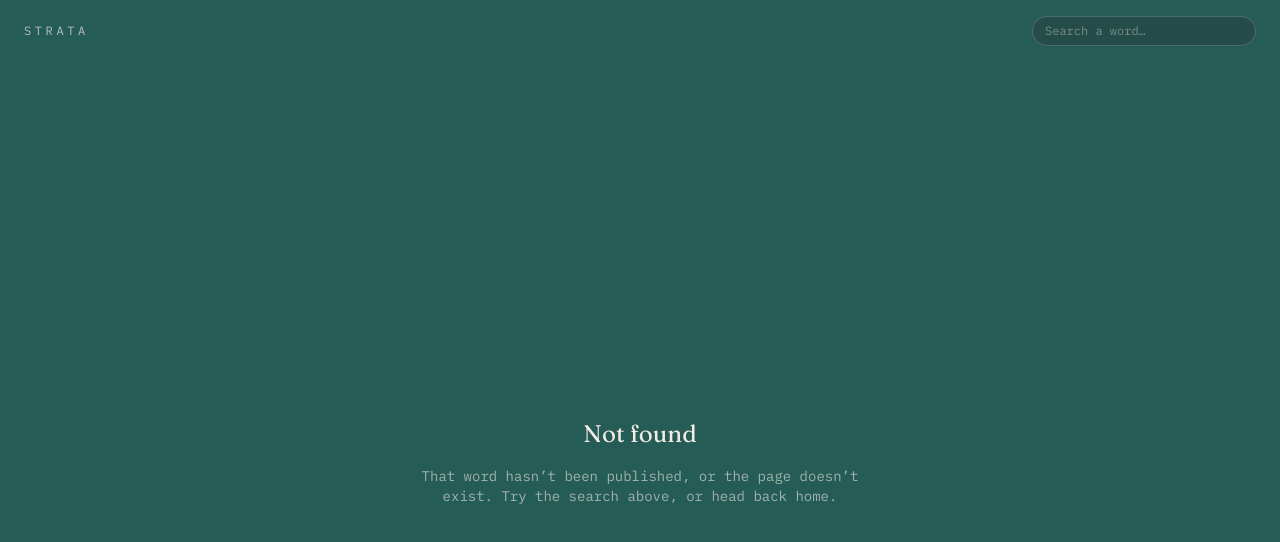
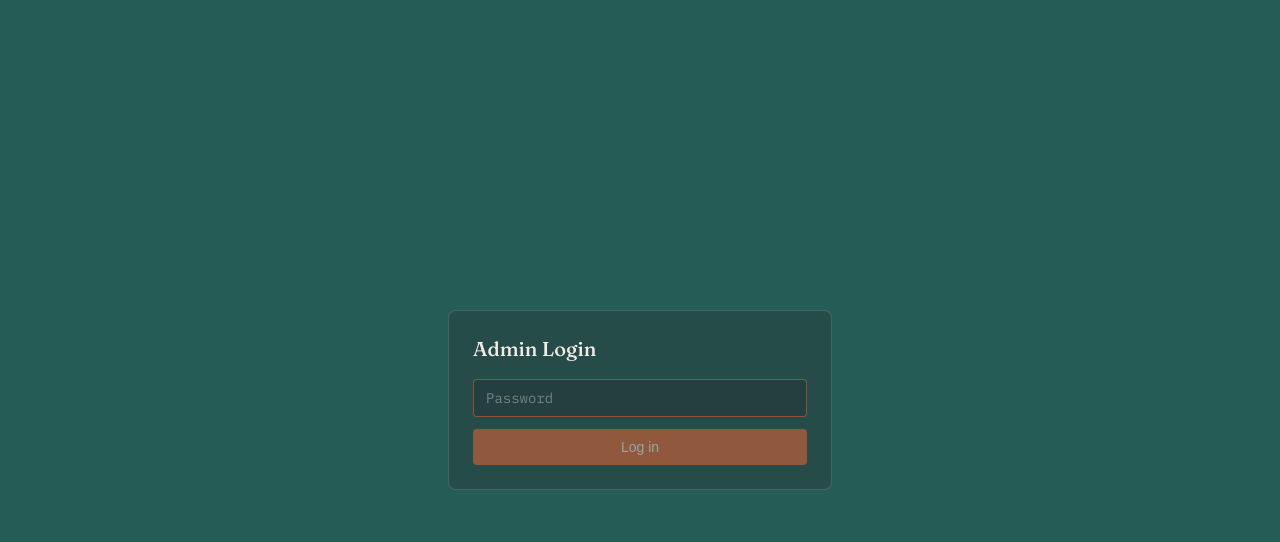
Before and after one commit to lmdrew96/strata, a Next.js app: page /admin/login in a window 1280 px wide. Before the commit this address had no page. Shown: the top 542 px of the page. Built offline with nearby package versions, Linux system fonts and the light colour scheme.

Commit message:
v0.8.0: password protect /admin, add footer admin link

```diff
--- a/package.json
+++ b/package.json
@@ -1,6 +1,6 @@
 {
   "name": "strata",
-  "version": "0.7.9",
+  "version": "0.8.0",
   "private": true,
   "scripts": {
     "dev": "next dev",
--- /dev/null
+++ b/src/app/Footer.tsx
@@ -0,0 +1,16 @@
+import Link from "next/link";
+
+// Sibling of <main>, same pattern as Header -- the only discoverable path
+// to /admin from the public site.
+export function Footer() {
+  return (
+    <footer className="flex w-full items-center justify-center bg-strata-teal px-6 py-4">
+      <Link
+        href="/admin/flagship"
+        className="font-data text-xs tracking-[0.2em] text-strata-parchment/30 uppercase transition-colors hover:text-strata-parchment/60"
+      >
+        admin
+      </Link>
+    </footer>
+  );
+}
--- a/src/app/admin/flagship/page.tsx
+++ b/src/app/admin/flagship/page.tsx
@@ -1,6 +1,7 @@
 "use client";
 
 import { useEffect, useState } from "react";
+import { useRouter } from "next/navigation";
 import { Header } from "../../Header";
 
 type FlagshipEra = {
@@ -49,10 +50,17 @@ const DRIFT_TYPES: DriftType[] = [
 ];
 
 export default function FlagshipAdminPage() {
+  const router = useRouter();
   const [words, setWords] = useState<FlagshipWord[]>([]);
   const [headwordInput, setHeadwordInput] = useState("");
   const [generating, setGenerating] = useState(false);
   const [error, setError] = useState<string | null>(null);
+
+  async function handleSignOut() {
+    await fetch("/api/admin-logout", { method: "POST" });
+    router.push("/");
+    router.refresh();
+  }
 
   async function loadWords() {
     const res = await fetch("/api/flagship");
@@ -108,12 +116,22 @@ export default function FlagshipAdminPage() {
       <Header />
       <main className="min-h-screen bg-strata-teal">
         <div className="mx-auto max-w-4xl p-8">
+          <div className="flex items-start justify-between gap-4">
+            <div>
               <h1 className="font-display text-2xl font-medium text-strata-parchment">
                 Flagship word curation
               </h1>
               <p className="font-data mt-1 text-sm text-strata-parchment/50">
                 Claude-assisted research drafts, pending human review before publish.
               </p>
+            </div>
+            <button
+              onClick={handleSignOut}
+              className="font-data shrink-0 rounded border border-strata-parchment/20 px-3 py-1.5 text-xs font-medium text-strata-parchment/60 transition-colors hover:border-strata-coral/50 hover:text-strata-parchment"
+            >
+              Sign out
+            </button>
+          </div>
 
           <form onSubmit={handleGenerate} className="mt-6 flex gap-2">
             <input
--- /dev/null
+++ b/src/app/admin/login/page.tsx
@@ -0,0 +1,72 @@
+"use client";
+
+import { Suspense, useState } from "react";
+import { useRouter, useSearchParams } from "next/navigation";
+
+// No Header here -- this is a bare auth gate, not a content page, so it
+// skips the site nav the same way Sensible's admin login does.
+export default function AdminLoginPage() {
+  return (
+    <Suspense>
+      <LoginForm />
+    </Suspense>
+  );
+}
+
+// useSearchParams needs a Suspense boundary above it for static builds --
+// split out so the wrapper above can provide one without an extra fallback
+// flash (this route is tiny and renders instantly either way).
+function LoginForm() {
+  const router = useRouter();
+  const nextPath = useSearchParams().get("next") ?? "/admin/flagship";
+  const [password, setPassword] = useState("");
+  const [error, setError] = useState<string | null>(null);
+  const [submitting, setSubmitting] = useState(false);
+
+  async function handleSubmit(e: React.FormEvent) {
+    e.preventDefault();
+    setSubmitting(true);
+    setError(null);
+
+    const res = await fetch("/api/admin-login", {
+      method: "POST",
+      headers: { "Content-Type": "application/json" },
+      body: JSON.stringify({ password }),
+    });
+
+    if (res.ok) {
+      router.push(nextPath);
+      router.refresh();
+    } else {
+      setError("Incorrect password.");
+      setSubmitting(false);
+    }
+  }
+
+  return (
+    <main className="flex min-h-screen flex-col items-center justify-center bg-strata-teal px-6">
+      <form
+        onSubmit={handleSubmit}
+        className="w-full max-w-sm rounded-lg border border-strata-parchment/15 bg-strata-rosewood/20 p-6"
+      >
+        <h1 className="font-display text-xl font-medium text-strata-parchment">Admin Login</h1>
+        <input
+          type="password"
+          autoFocus
+          value={password}
+          onChange={(e) => setPassword(e.target.value)}
+          placeholder="Password"
+          className="font-data mt-4 w-full rounded border border-strata-parchment/20 bg-strata-rosewood/20 px-3 py-2 text-sm text-strata-parchment placeholder:text-strata-parchment/40 focus:border-strata-coral/50 focus:outline-none"
+        />
+        {error && <p className="mt-2 text-sm text-red-400">{error}</p>}
+        <button
+          type="submit"
+          disabled={submitting || !password}
+          className="mt-3 w-full rounded bg-strata-coral px-4 py-2 text-sm font-medium text-white transition-colors hover:bg-strata-coral/90 disabled:opacity-50"
+        >
+          {submitting ? "Checking…" : "Log in"}
+        </button>
+      </form>
+    </main>
+  );
+}
--- /dev/null
+++ b/src/app/api/admin-login/route.ts
@@ -0,0 +1,20 @@
+import { NextResponse } from "next/server";
+import { ADMIN_AUTH_COOKIE } from "../../../lib/admin-auth";
+
+export async function POST(request: Request) {
+  const { password } = (await request.json()) as { password?: string };
+
+  if (!password || password !== process.env.ADMIN_PASSWORD) {
+    return NextResponse.json({ error: "Incorrect password" }, { status: 401 });
+  }
+
+  const response = NextResponse.json({ success: true });
+  response.cookies.set(ADMIN_AUTH_COOKIE, password, {
+    httpOnly: true,
+    secure: process.env.NODE_ENV === "production",
+    sameSite: "lax",
+    path: "/",
+    maxAge: 60 * 60 * 24 * 30, // 30 days
+  });
+  return response;
+}
--- /dev/null
+++ b/src/app/api/admin-logout/route.ts
@@ -0,0 +1,8 @@
+import { NextResponse } from "next/server";
+import { ADMIN_AUTH_COOKIE } from "../../../lib/admin-auth";
+
+export async function POST() {
+  const response = NextResponse.json({ success: true });
+  response.cookies.delete(ADMIN_AUTH_COOKIE);
+  return response;
+}
--- a/src/app/error.tsx
+++ b/src/app/error.tsx
@@ -1,6 +1,7 @@
 "use client";
 
 import { useEffect } from "react";
+import { Footer } from "./Footer";
 import { Header } from "./Header";
 
 // Wraps page.js/loading.js/not-found.js and nested layouts below the root
@@ -34,6 +35,7 @@ export default function Error({
           Try again
         </button>
       </main>
+      <Footer />
     </>
   );
 }
--- a/src/app/not-found.tsx
+++ b/src/app/not-found.tsx
@@ -1,3 +1,4 @@
+import { Footer } from "./Footer";
 import { Header } from "./Header";
 
 // Renders whenever /word/[headword]/page.tsx calls notFound() for a
@@ -15,6 +16,7 @@ export default function NotFound() {
           above, or head back home.
         </p>
       </main>
+      <Footer />
     </>
   );
 }
--- a/src/app/page.tsx
+++ b/src/app/page.tsx
@@ -3,6 +3,7 @@ import { db } from "../db";
 import { flagshipEras, flagshipWords } from "../db/schema";
 import { ERA_LABELS } from "../lib/eras";
 import { pickWeekly, sampleWeekly, shuffleWeekly, weeklySeed } from "../lib/weekly-rotation";
+import { Footer } from "./Footer";
 import { Header } from "./Header";
 import { MatchingGame, type GameCard } from "./MatchingGame";
 import { WordOfTheWeek } from "./WordOfTheWeek";
@@ -35,6 +36,7 @@ export default async function Home() {
             review.
           </p>
         </main>
+        <Footer />
       </>
     );
   }
@@ -100,6 +102,7 @@ export default async function Home() {
 
         {gameCards.length > 0 && <MatchingGame initialCards={gameCards} />}
       </main>
+      <Footer />
     </>
   );
 }
--- a/src/app/word/[headword]/page.tsx
+++ b/src/app/word/[headword]/page.tsx
@@ -4,6 +4,7 @@ import { notFound } from "next/navigation";
 import { cache } from "react";
 import { db } from "../../../db";
 import { flagshipEras, flagshipSiblings, flagshipWords } from "../../../db/schema";
+import { Footer } from "../../Footer";
 import { Header } from "../../Header";
 import { TimelineScrubber } from "./TimelineScrubber";
 
@@ -128,6 +129,7 @@ export default async function WordPage({
           }))}
         />
       </main>
+      <Footer />
     </>
   );
 }
--- /dev/null
+++ b/src/lib/admin-auth.ts
@@ -0,0 +1,4 @@
+// Shared between the login/logout API routes and proxy.ts -- the cookie
+// value itself is the password, so proxy can verify it against
+// process.env.ADMIN_PASSWORD without a session store.
+export const ADMIN_AUTH_COOKIE = "admin_auth";
--- /dev/null
+++ b/src/proxy.ts
@@ -0,0 +1,31 @@
+import { NextResponse } from "next/server";
+import type { NextRequest } from "next/server";
+import { ADMIN_AUTH_COOKIE } from "./lib/admin-auth";
+
+// Gates /admin pages and the /api/flagship endpoints those pages call --
+// the API is admin-only (see route.ts comments, no public consumer), so
+// leaving it unmatched would make the page-level gate cosmetic only.
+export function proxy(request: NextRequest) {
+  const { pathname } = request.nextUrl;
+
+  if (pathname === "/admin/login") {
+    return NextResponse.next();
+  }
+
+  const cookie = request.cookies.get(ADMIN_AUTH_COOKIE)?.value;
+  if (cookie && cookie === process.env.ADMIN_PASSWORD) {
+    return NextResponse.next();
+  }
+
+  if (pathname.startsWith("/api/flagship")) {
+    return NextResponse.json({ error: "Unauthorized" }, { status: 401 });
+  }
+
+  const loginUrl = new URL("/admin/login", request.url);
+  loginUrl.searchParams.set("next", pathname);
+  return NextResponse.redirect(loginUrl);
+}
+
+export const config = {
+  matcher: ["/admin/:path*", "/api/flagship/:path*"],
+};
```
Also changed, not shown: 1 other file (tests, documents, lock files or other folders). Lines whose indentation alone changed are shown as unchanged.
